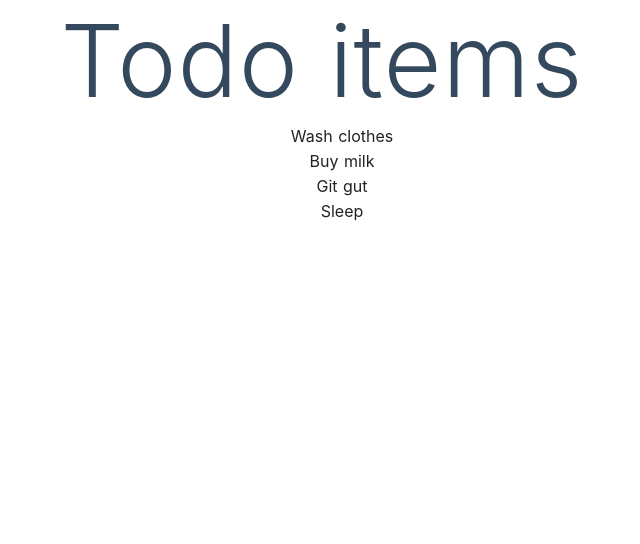
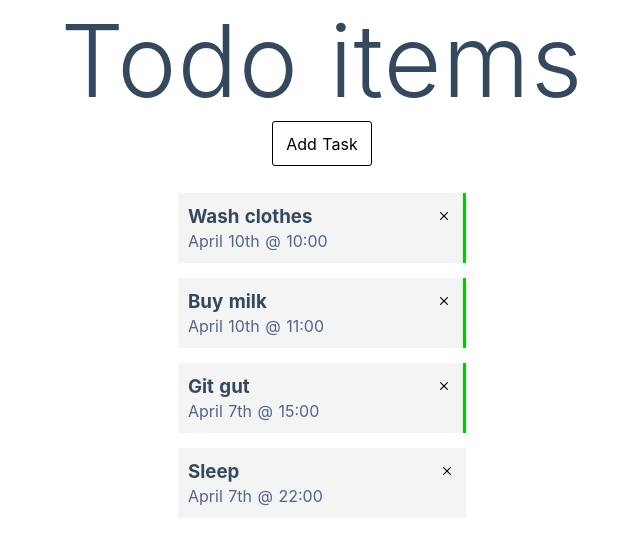
Before and after one commit to 1337lunatic/Todo, a Nuxt app: page / in a window 1280 px wide. Shown: the top 544 px of the page, without its empty margins (318-958 px from the left). Built offline with nearby package versions, Linux system fonts and the light colour scheme.

Commit message:
Creating the app itself. Deleting tasks work, Loading tasks work, css mostly done

```diff
--- a/assets/css/_config.scss
+++ b/assets/css/_config.scss
@@ -1,3 +1,11 @@
 // Config file for functions, variables, mixins, etc
-$light-color: #f4f4f4;
-$dark-color: #222;
+// Text colors
+$primary-text: #35495e;
+$secondary-text: #526488;
+
+// Background colors
+$black: #222;
+$white: #f4f4f4;
+
+
+// Other
--- /dev/null
+++ b/components/AddTask.vue
@@ -0,0 +1,40 @@
+<template>
+    <div @click="$emit('add-task')">
+        <div class='addTask'>
+            Add Task
+        </div>
+    </div>
+</template>
+
+<script>
+export default {
+    name: 'AddTask',
+
+
+    emits:[
+        'add-task',
+    ],
+
+    // data:() => {
+    //     return{
+
+    //     }
+    // }
+}
+</script>
+
+<style scoped>
+.addTask{
+    display: flex;
+    flex-direction: column;
+    justify-content: center;
+    align-self: center;
+    text-align: center;
+    width: 100px;
+    height: 45px;
+    border: 1px solid;
+    border-radius: 3px;
+    cursor: pointer;
+}
+
+</style>
--- /dev/null
+++ b/components/Task.vue
@@ -0,0 +1,62 @@
+<template>
+    <div class="task">
+        <div class="task-elements">
+            <h3>{{ task.name }}</h3>
+            <p>{{ task.day }}</p>
+        </div>
+        <button @click="$emit('delete-task', task.id)">
+            <svg xmlns="http://www.w3.org/2000/svg" width="18" height="18" fill="currentColor" class="bi bi-x" viewBox="0 0 16 16">
+                <path d="M4.646 4.646a.5.5 0 0 1 .708 0L8 7.293l2.646-2.647a.5.5 0 0 1 .708.708L8.707 8l2.647 2.646a.5.5 0 0 1-.708.708L8 8.707l-2.646 2.647a.5.5 0 0 1-.708-.708L7.293 8 4.646 5.354a.5.5 0 0 1 0-.708z"/>
+            </svg>
+        </button>
+    </div>
+</template>
+
+<script>
+
+export default {
+    name: 'Task',
+    props: {
+        task: Object,
+    },
+}
+</script>
+
+<style lang="scss">
+@import '~/assets/css/config';
+.task{
+    display: flex;
+    flex: 1 1 0px;
+
+    &-elements{
+        display: flex;
+        flex-direction: column;
+        flex: 1 0 auto;
+        align-items: flex-start;
+        justify-content: space-evenly;
+    }
+
+    button{
+        font-size: 24px;
+        height: 24px;
+        padding: 0;
+        border: none;
+        cursor: pointer;
+        outline: none;
+        background: none;
+
+        &:hover{
+            color: red;
+        }
+    }
+    h3{
+        color: $primary-text;
+    }
+    p{
+        color: $secondary-text;
+        padding: 0;
+        margin: 0;
+    }
+}
+
+</style>
--- /dev/null
+++ b/components/Tasks.vue
@@ -0,0 +1,63 @@
+<template>
+    <div class='flex'>
+        <div class='flex-subcontainer'>
+            <div :key="task.id" v-for="task in tasks" class='flex-item' :class="[task.reminder ? 'reminder' : 'none']">
+                <Task :task="task" @delete-task="$emit('delete-task', task.id)"/>
+            </div>
+        </div>
+    </div>
+</template>
+
+<script>
+import Task from "~/components/Task"
+
+export default {
+    components: {
+        Task,
+    },
+
+    name: 'Tasks',
+    props: {
+        tasks: Array,
+    },
+    emits:[
+        'delete-task'
+    ],
+
+}
+</script>
+
+<style lang="scss">
+@import '~/assets/css/config';
+
+.flex{
+    color: $black;
+    display:flex;
+    flex-direction: row; // Sets the axis of what the child element is editing when using flex
+    flex-wrap: nowrap;
+    flex:1 1 0px;
+    margin: 12px;
+
+    &-subcontainer{
+        display:flex;
+        flex-direction:column;
+        flex:1 0 auto; // Editing row axis, not column axis
+        padding: 0 15px;
+        align-items: center;
+    }
+
+    &-item{
+        display: flex;
+        flex-direction: row;
+        flex:1 0 70px; // Editing column axis due to parent element being set to column axis
+        width: 288px; // Editing the current elements width
+        margin-top: 15px;
+        padding: 10px;
+        background: $white;
+    }
+}
+
+.reminder{
+    border-right: 3px solid #00cc00;
+}
+</style>
--- a/components/todo-container.vue
+++ /dev/null
@@ -1,42 +0,0 @@
-<template>
-    <div class='item-container'>
-        <ul :key="item.id" v-for="item in todoitems">
-            <li>
-                <div class="card">
-                    <p>{{ item.name }}</p>
-
-                </div>
-            </li>
-        </ul>
-    </div>
-</template>
-
-<script>
-export default {
-props: ['todoitems']
-
-}
-</script>
-
-<style lang="scss">
-@import '~/assets/css/config';
-
-.item-container{
-    color: $dark-color;
-
-    ul {
-        margin: 5px;
-
-        li {
-            list-style-type: none;
-        }
-    }
-    p{
-        padding: 0;
-        margin: 0;
-    }
-
-}
-
-
-</style>
--- a/nuxt.config.js
+++ b/nuxt.config.js
@@ -4,7 +4,7 @@ export default {
 
   // Global page headers: https://go.nuxtjs.dev/config-head
   head: {
-    title: 'Todo',
+    title: 'Tasks',
     htmlAttrs: {
       lang: 'en'
     },
--- a/pages/index.vue
+++ b/pages/index.vue
@@ -4,42 +4,70 @@
             <div class='title'>
                 Todo items
             </div>
+			<div style="justify-content:center; display: flex;">
+				<AddTask @add-task="$emit('add-task')"/>
+			</div>
 			<div>
-				<todo-container :todoitems='todoItems'></todo-container>
+				<Tasks @delete-task="DeleteTask" :tasks="tasks"></Tasks>
 			</div>
         </div>
     </div>
 </template>
 
 <script>
-import todoContainer from '~/components/todo-container.vue'
+import { created } from 'vue'
+import Tasks from '~/components/Tasks.vue'
+import AddTask from '~/components/AddTask.vue'
+
 export default {
-  components: { todoContainer },
+  components: {
+	  Tasks,
+	  AddTask,
+	},
+
 	data: () =>{
 		return {
-			todoItems: [
+			tasks: []
+		}
+	},
+
+	methods:{
+		DeleteTask(id){
+			this.tasks = this.tasks.filter((task) => task.id !== id)
+		},
+	},
+
+	created() {
+		this.tasks = [
 				{
-					ID: 1,
+					id: 1,
 					name: "Wash clothes",
-					checked: false
+					checked: false,
+					reminder: true,
+					day: 'April 10th @ 10:00',
 				},
 				{
-					ID: 2,
+					id: 2,
 					name: "Buy milk",
-					checked: false
+					checked: false,
+					reminder: true,
+					day: 'April 10th @ 11:00',
 				},
 				{
-					ID: 3,
+					id: 3,
 					name: "Git gut",
-					checked: false
+					checked: false,
+					day: 'April 7th @ 15:00',
+					reminder: true,
 				},
 				{
-					ID: 4,
+					id: 4,
 					name: "Sleep",
-					checked: false
+					checked: false,
+					day: 'April 7th @ 22:00',
+					reminder: false,
 				}
-			]
-		}
+		]
 	}
 }
 </script>
@@ -82,7 +110,4 @@ export default {
 		padding-top: 15px;
 	}
 }
-
-
-
 </style>
```
